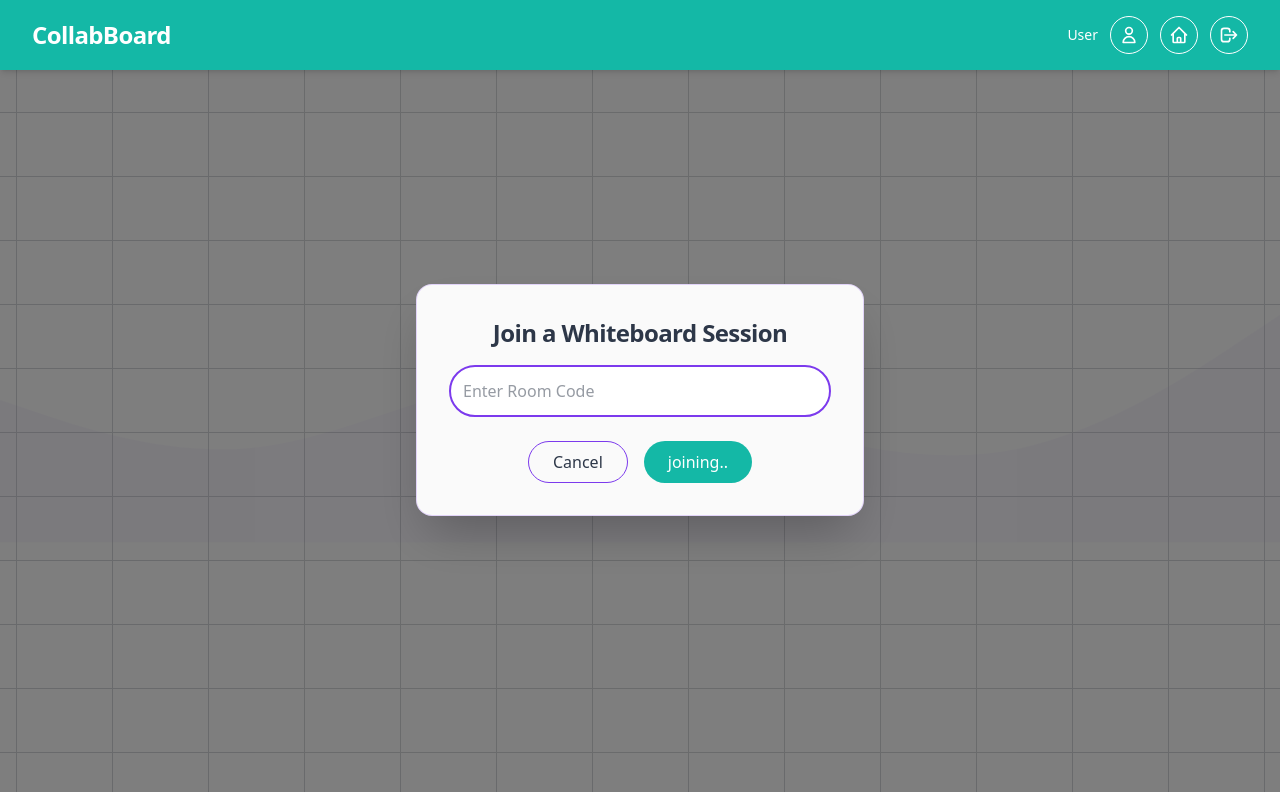
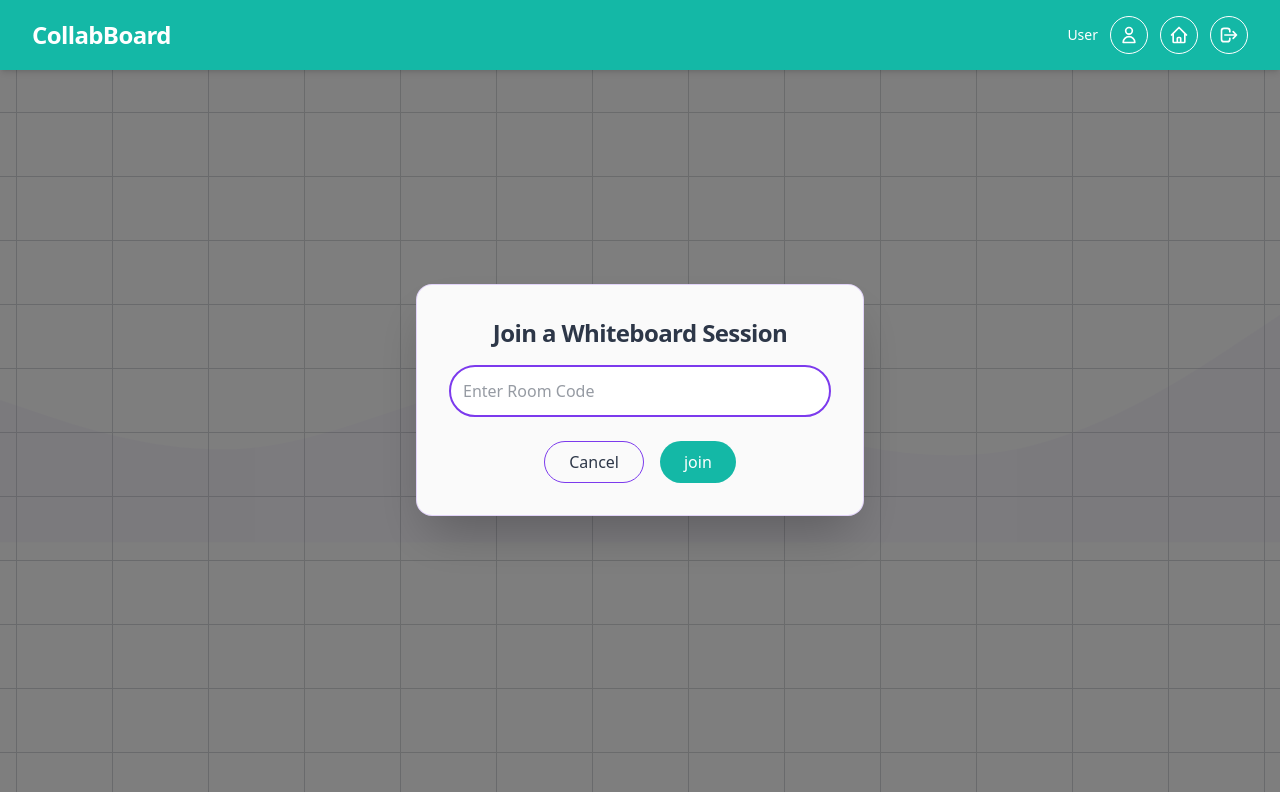
Before and after one commit to sumedhcharjan/white-board-project, a React (Vite) app in the folder frontend/: page /dashboard in a window 1280 px wide. Both pictures are taken after a click on the button "Join Room". Shown: the top 792 px of the page. Built offline with nearby package versions, Linux system fonts and the light colour scheme; no server answers.

Commit message:
Update DashBody.jsx

```diff
--- a/frontend/src/components/DashBoard/DashBody.jsx
+++ b/frontend/src/components/DashBoard/DashBody.jsx
@@ -9,6 +9,7 @@ const DashBody = () => {
   const navigate = useNavigate();
   const [joinid, setjoinid] = useState("");
   const [joining, setjoining] = useState(false);
+  const [join, setjoin] = useState(false);
   const [creating, setcreating] = useState(false);
   const [roomid, setroomid] = useState(null);
 
@@ -29,9 +30,10 @@ const DashBody = () => {
 
   const handleCreateJoin = async () => {
     try {
+      setjoin(true)
       const res = await axios.put('/room/joinroom', { user, Rid: roomid });
-      console.log(res);
       if (res?.data?.msg === 'Joined room') {
+        setjoin(false);
         navigate(`/room/${roomid}`);
         socket.emit('joinroom', {
           name: user.name || user.nickname || "Anonymous",
@@ -39,15 +41,17 @@ const DashBody = () => {
         });
       }
     } catch (error) {
+      setjoin(false)
       console.log(error);
     }
   };
 
   const handleJoinRoom = async () => {
     try {
+      setjoin(true)
       const res = await axios.put('/room/joinroom', { user, Rid: joinid });
-      console.log(res);
       if (res?.data?.msg === 'Joined room') {
+        setjoin(false)
         navigate(`/room/${joinid}`);
         socket.emit('joinroom', {
           name: user.name || user.nickname || "Anonymous",
@@ -56,6 +60,7 @@ const DashBody = () => {
       }
     } catch (error) {
       console.log(error);
+      setjoin(false)
     }
   };
 
@@ -151,10 +156,10 @@ const DashBody = () => {
                 <button
                   className="bg-[#14B8A6] text-white px-6 py-2 rounded-full hover:bg-[#FBBF24] transition transform hover:scale-105"
                   onClick={handleJoinRoom}
-                   disabled={joining}
+                   disabled={join}
                   aria-label="Join room"
                 >
-                  {joining ? "joining.." : "join"}
+                  {join ? "joining.." : "join"}
                 </button>
               </div>
             </div>
@@ -188,10 +193,10 @@ const DashBody = () => {
                 <button
                   className="bg-[#14B8A6] text-white px-6 py-2 rounded-full hover:bg-[#FBBF24] transition transform hover:scale-105"
                   onClick={handleCreateJoin}
-                  disabled={joining}
+                  disabled={join}
                   aria-label="Join created room"
                 >
-                  {joining ? "joining.." : "join"}
+                  {join ? "joining.." : "join"}
                 </button>
               </div>
             </div>
```
